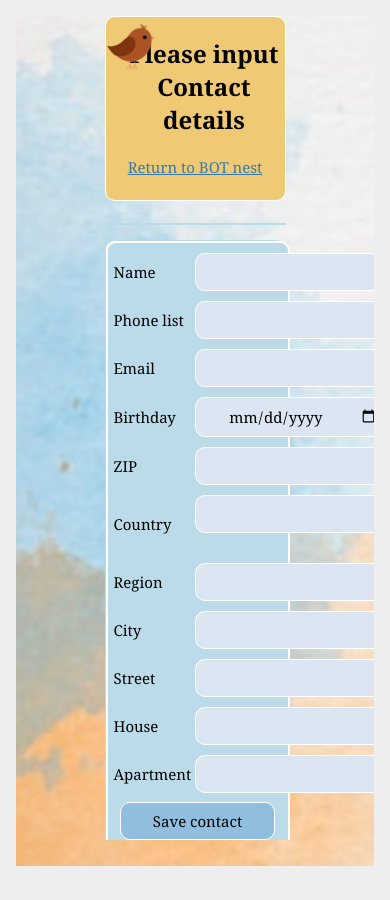
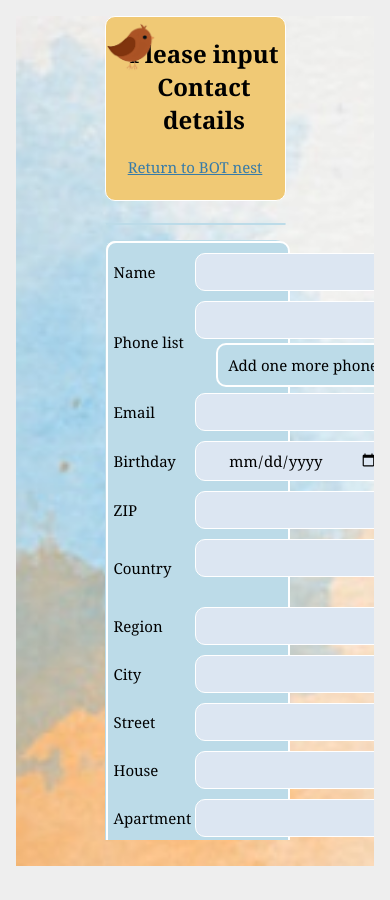
Before and after one commit to anna-khodyka/draft-project-2, a Flask app: template bot/templates/contact/add_contact.html in a window 390 px wide. Run offline with Flask 2, Linux system fonts and the light colour scheme; the template is opened without the code that fills it, so the values that code supplies are empty; the visitor is signed in with stand-in values (Sample User, id 1); some libraries are stand-ins or nearby versions.

Commit message:
Dynamic forms for phones (JS)

```diff
--- a/bot/templates/contact/add_contact.html
+++ b/bot/templates/contact/add_contact.html
@@ -6,6 +6,28 @@
 
 {% block header %}
 	Please input Contact details
+{% endblock %}
+
+{% block js%}
+<script type="text/javascript">
+    var count = 0;
+    function add_phone_click(){
+        td_to_write = document.getElementById("phone_div");
+        count = count +1;
+        for (i = 0; i<count; i++)
+        {
+             sessionStorage.setItem("phone"+i.toString(), document.getElementById("phone"+i.toString()).value);
+        }
+        td_to_write.innerHTML = td_to_write.innerHTML+ '<div><input type="text" id="phone'+count.toString()+'" name="Phone" style="width: 80%; border: 1px solid white;"></div>';
+        for (i = 0; i<count; i++)
+        {
+             document.getElementById("phone"+i.toString()).value = sessionStorage.getItem("phone"+i.toString());
+             sessionStorage.removeItem("phone"+i.toString());
+        }
+
+    }
+</script>
+
 {% endblock %}
 
 {% block supertable %}
@@ -27,8 +49,34 @@
             <div>Phone list </div>
         </td>
         <td align="left">
-            <div><input type="text" name="Phone"  placeholder = "{{form_dict['Phone']['value']}}"
-                        style="width: 90%; border: 1px solid white;"></div>
+            <div style="color:none; border:0px white;" id="phone_div">
+            {% if form_dict['Phone']['value'] %}
+                {%  for phone in  form_dict['Phone']['value'].split(",") %}
+                <div>
+                    <input type="text" name="Phone"  value = "{{phone}}"
+                        style="width: 80%; border: 1px solid white;">
+                </div>
+                {% endfor%}
+            {% else%}
+                <div id="phone_input">
+                    <input id="phone0" type="text" name="Phone"  value = ""
+                        style="width: 80%; border: 1px solid white;">
+                </div>
+            {% endif %}
+            </div>
+            <div style="text-align:center;">
+                <input type="button"
+                       value="Add one more phone"
+                       id="add_phone"
+                       onclick="add_phone_click()"
+                       style=" background-color: #bcdbe8;
+                               margin: 0 auto;
+                               border: 2px solid white;
+                               border-radius: 10px 10px 10px 10px;
+                               padding: 10px 10px 10px 10px;
+                               font-family: georgia;
+                               font-size: 15px; ">
+            </div>
             <div style="color:red;">{{form_dict['Phone']['error_message']}}</div>
         </td>
      </tr>
```
Also changed, not shown: bot/templates/contact/contact_details.html (+7 -1 lines), bot/templates/contact/edit_contact.html (+51 -2 lines).
